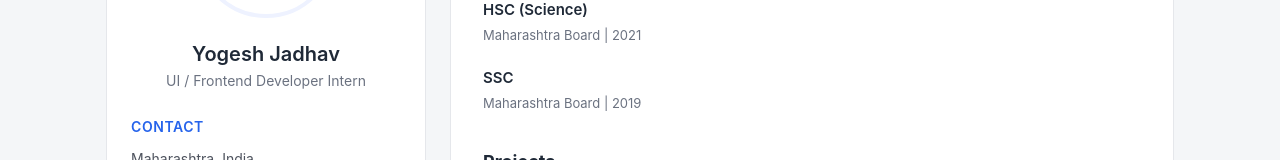
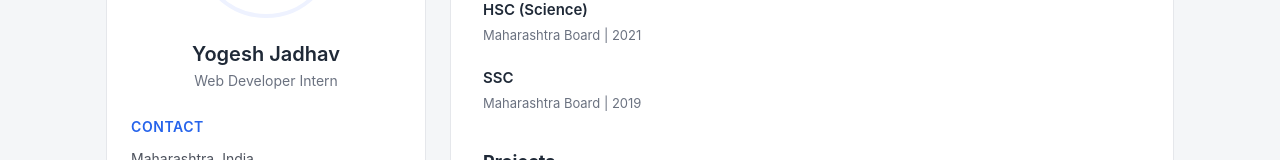
Before and after one commit to Yogsjadhav/Resume, a plain HTML site: page index.html in a window 1280 px wide. Shown: the part 179-339 px from the top of the page. Drawn offline with Linux system fonts and the light colour scheme.

Commit message:
Update index.html

```diff
--- a/index.html
+++ b/index.html
@@ -17,7 +17,7 @@
                 <div class="profile">
                     <img src="image/user-image-with-black-background.png" alt="Profile Photo">
                     <h1>Yogesh Jadhav</h1>
-                    <p>UI / Frontend Developer Intern</p>
+                    <p>Web Developer Intern</p>
                 </div>
 
                 <div class="sidebar-section">
```
